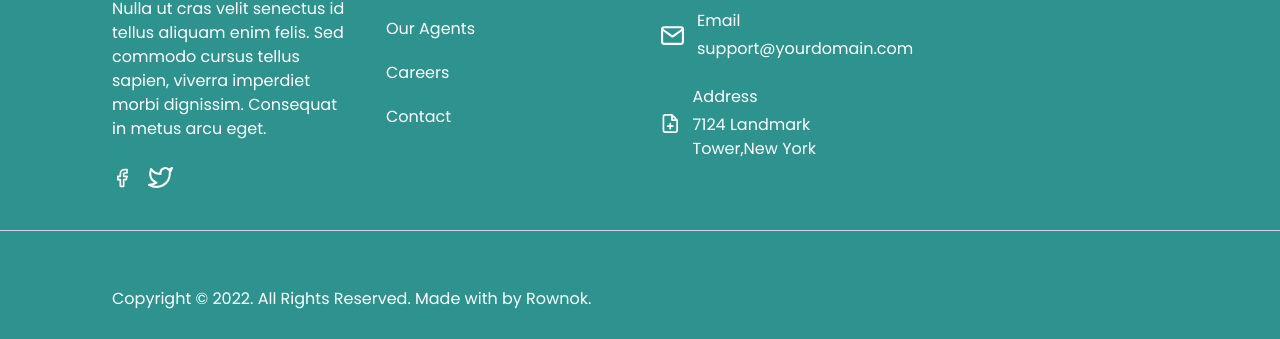
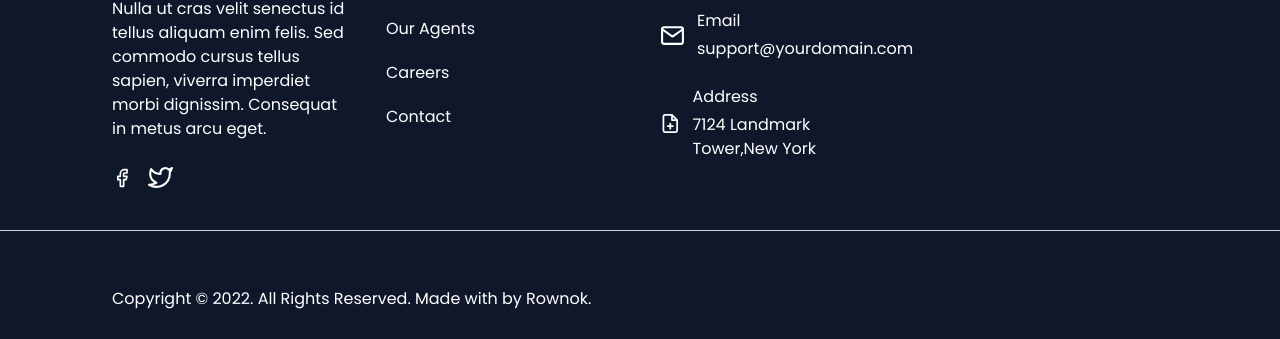
Before and after one commit to rownokmahbub/buyinghouse, a plain HTML site: page index.html in a window 1280 px wide. Shown: the part 4031-4370 px from the top of the page. Drawn offline with nearby package versions, Linux system fonts and the light colour scheme.

Commit message:
update hero

```diff
--- a/index.html
+++ b/index.html
@@ -318,7 +318,7 @@
     </div>
 
 <!-- Footer Section -->
-  <div class="bg-[#2e928f]">
+  <div class="bg-slate-900">
       <div class="container mx-auto grid grid-cols-1 sm:grid-cols-2 lg:grid-cols-3 xl:grid-cols-4 gap-10 py-10">
           <div class="flex flex-col gap-6 items-start">
               <img class="h-12" src="https://milanfashionbd.com/wp-content/uploads/2023/04/WhatsApp_Image_2023-04-04_at_11.35.41_AM-removebg-preview-450x108.png" alt="footerlogo">
```
